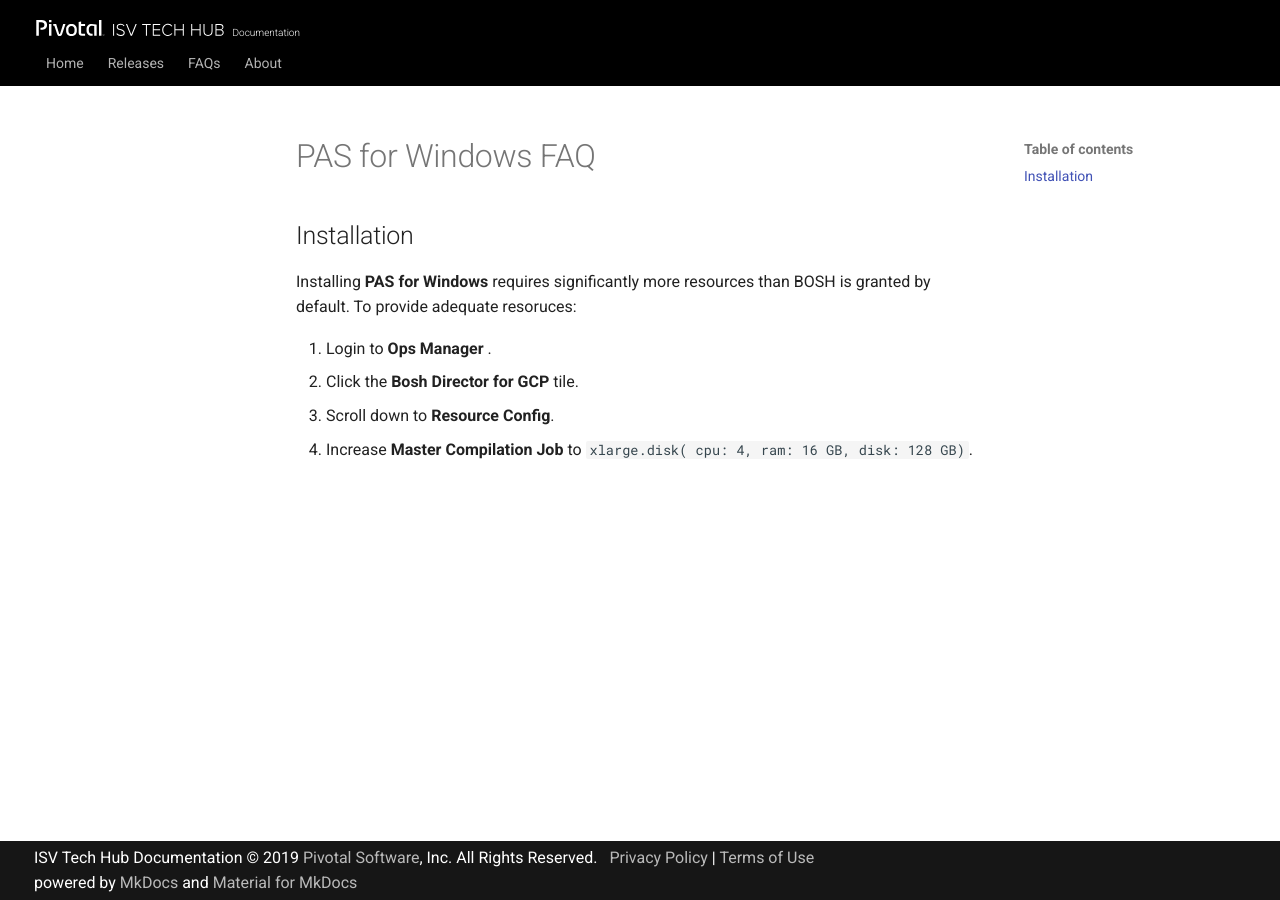
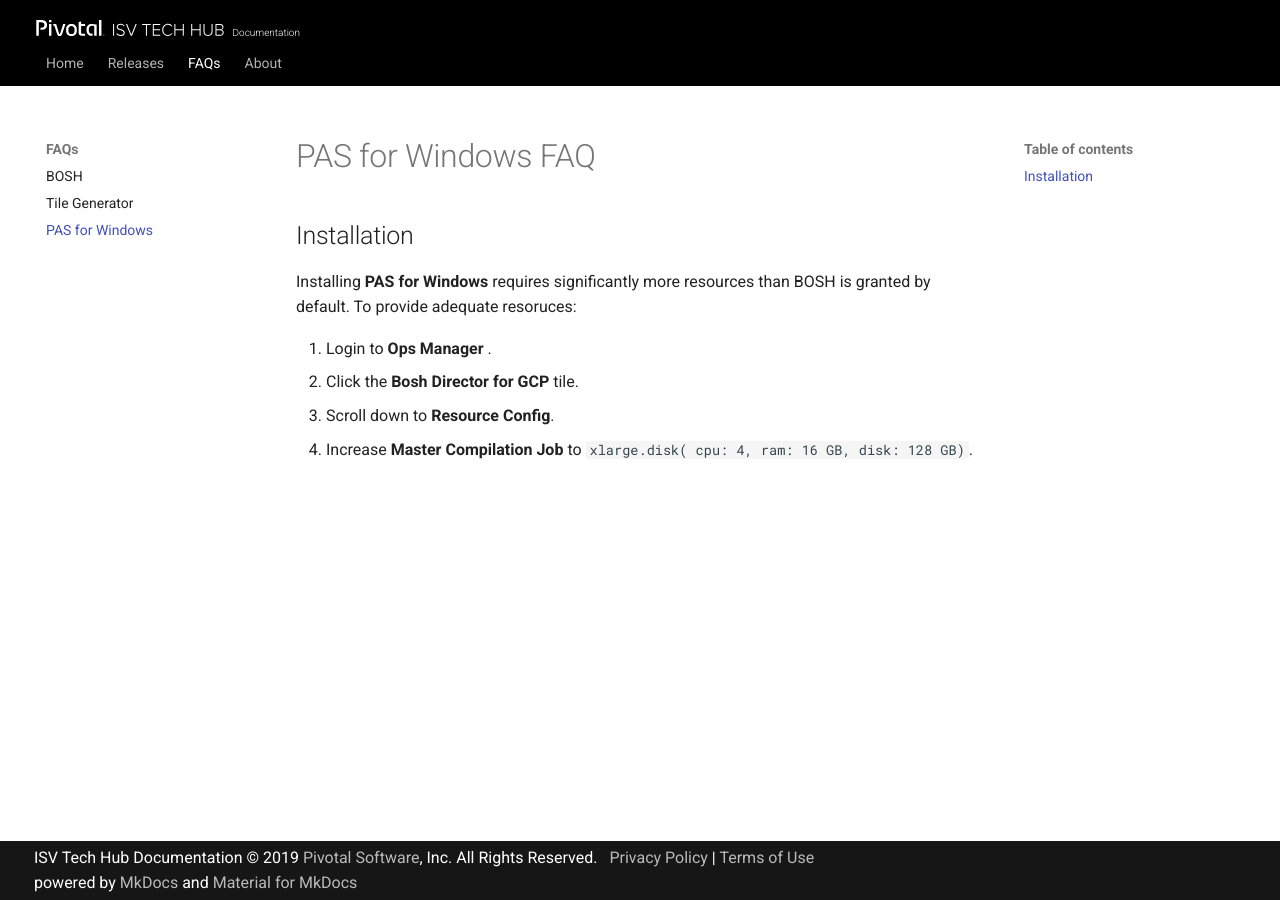
Before and after one commit to vmware-archive/isv-docs, an MkDocs documentation site: the page built from content/faqs/pas_for_windows_faq.md, in a window 1280 px wide. Built offline with MkDocs 1.6.1 and Material for MkDocs 9.7.7, drawn with Linux system fonts in a browser that asks for light colours.

Commit message:
Add PAS for Windows FAQ to nav

```diff
--- a/mkdocs.yml
+++ b/mkdocs.yml
@@ -115,4 +115,5 @@ nav:
   - FAQs:
     - BOSH: faqs/bosh_faq.md
     - Tile Generator: faqs/tilegenerator_faq.md
+    - PAS for Windows: faqs/pas_for_windows_faq.md
   - About: about.md
```
